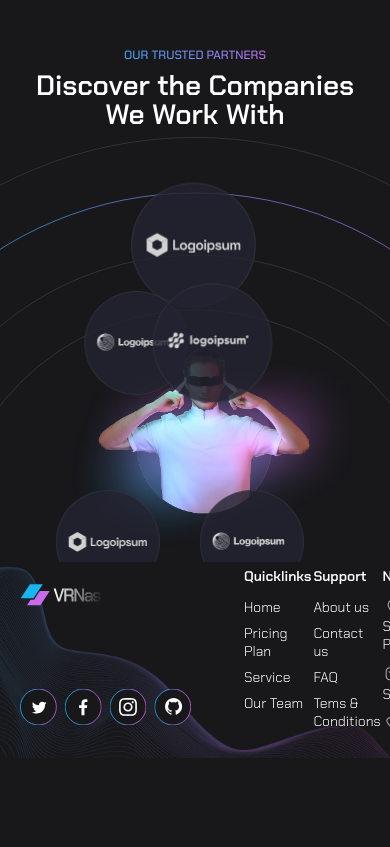
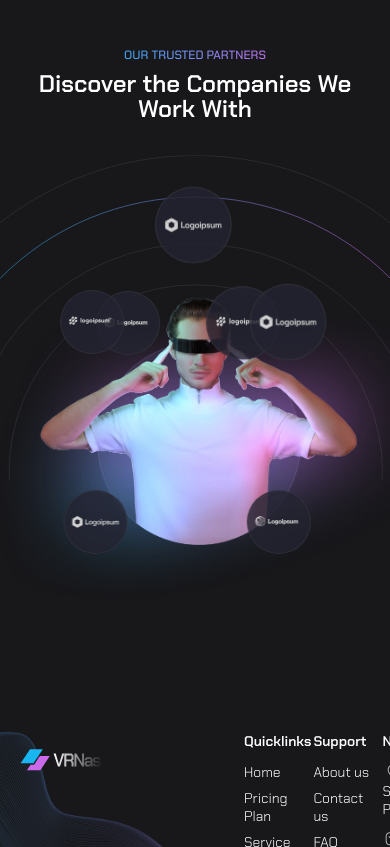
Before and after one commit to semerkq/vrnas, a plain HTML site: page index.html in a window 390 px wide. Shown: the part 6459-7306 px from the top of the page. Before the commit the page ends 7217 px from the top, so only its background shows below. Drawn offline with Linux system fonts and the light colour scheme.

Commit message:
our trusted partners mobile adaptation

```diff
--- a/styles/our-pricing.css
+++ b/styles/our-pricing.css
@@ -388,9 +388,4 @@
 		height: 30px;
 		font-size: 10px;
 	}
-
-	.our-pricing__price-card-bottom-text {
-		font-size: 10px;
-		line-height: 15px;
-	}
 }
--- a/styles/our-trusted-partners.css
+++ b/styles/our-trusted-partners.css
@@ -189,3 +189,52 @@
 		margin: 210px 0 0 40px;
 	}
 }
+
+@media (max-width: 740px) {
+	.our-trusted-partners {
+		height: 680px;
+	}
+
+	.our-trusted-partners__container {
+		max-width: 350px;
+		padding: 0 5px;
+	}
+
+	.our-trusted-partners__section-name {
+		font-size: 12px;
+	}
+
+	.our-trusted-partners__title {
+		font-size: 24px;
+	}
+
+	.bg-rounds2 {
+		scale: 0.6;
+		top: 0;
+	}
+
+	.our-trusted-partners__main-image-wrapper {
+		margin: 220px 0 0 40px;
+	}
+
+	.our-trusted-partners__main-image-wrapper img {
+		scale: 1.5;
+	}
+
+	.our-trusted-partners__partner-container {
+		width: 62px;
+		height: 62px;
+	}
+
+	.our-trusted-partners__partner-container:nth-of-type(7) {
+		top: 243px;
+	}
+
+	.our-trusted-partners__partner-container:nth-of-type(8) {
+		top: 243px;
+	}
+
+	.our-trusted-partners__icon {
+		scale: 0.6;
+	}
+}
--- a/styles/what-our-clients-are-saying.css
+++ b/styles/what-our-clients-are-saying.css
@@ -225,10 +225,6 @@
 	}
 
 	.what-our-clients-are-saying__main-image-wrapper {
-		padding: 140px 0 0 80px;
-	}
-
-	.what-our-clients-are-saying__main-image-wrapper {
 		padding: 210px 0 0 50px;
 	}
 
```
